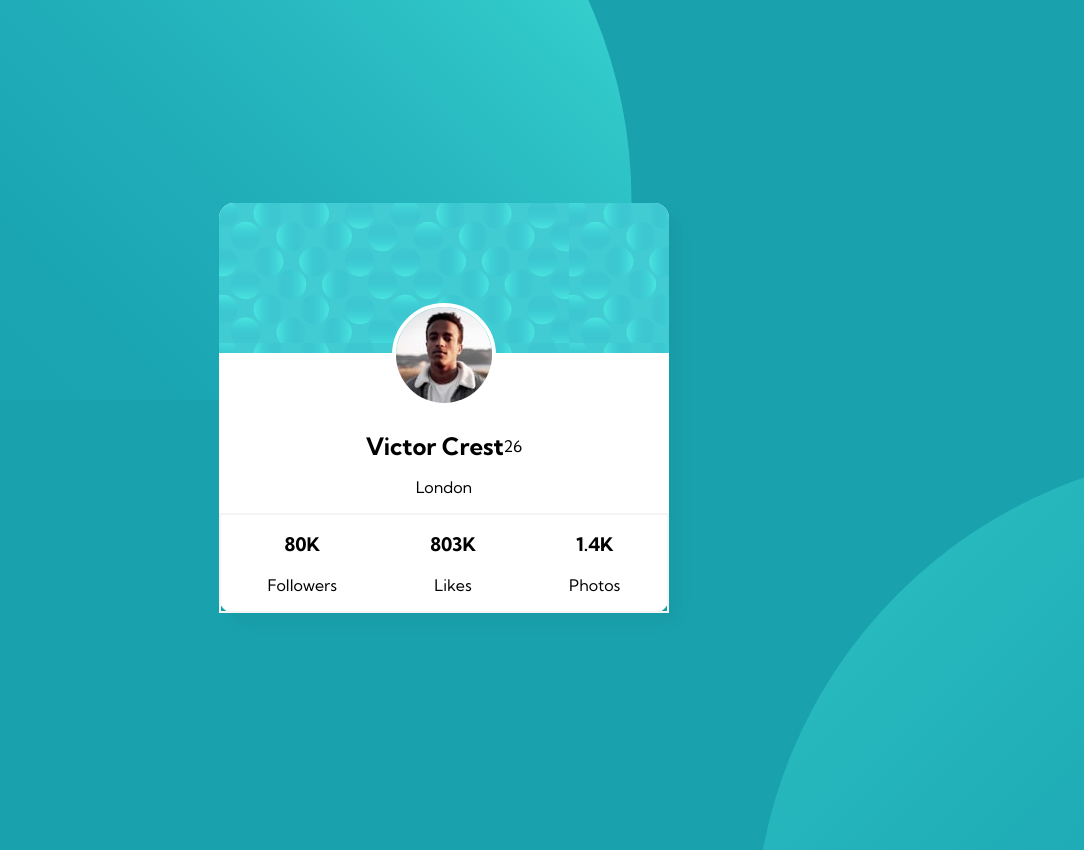
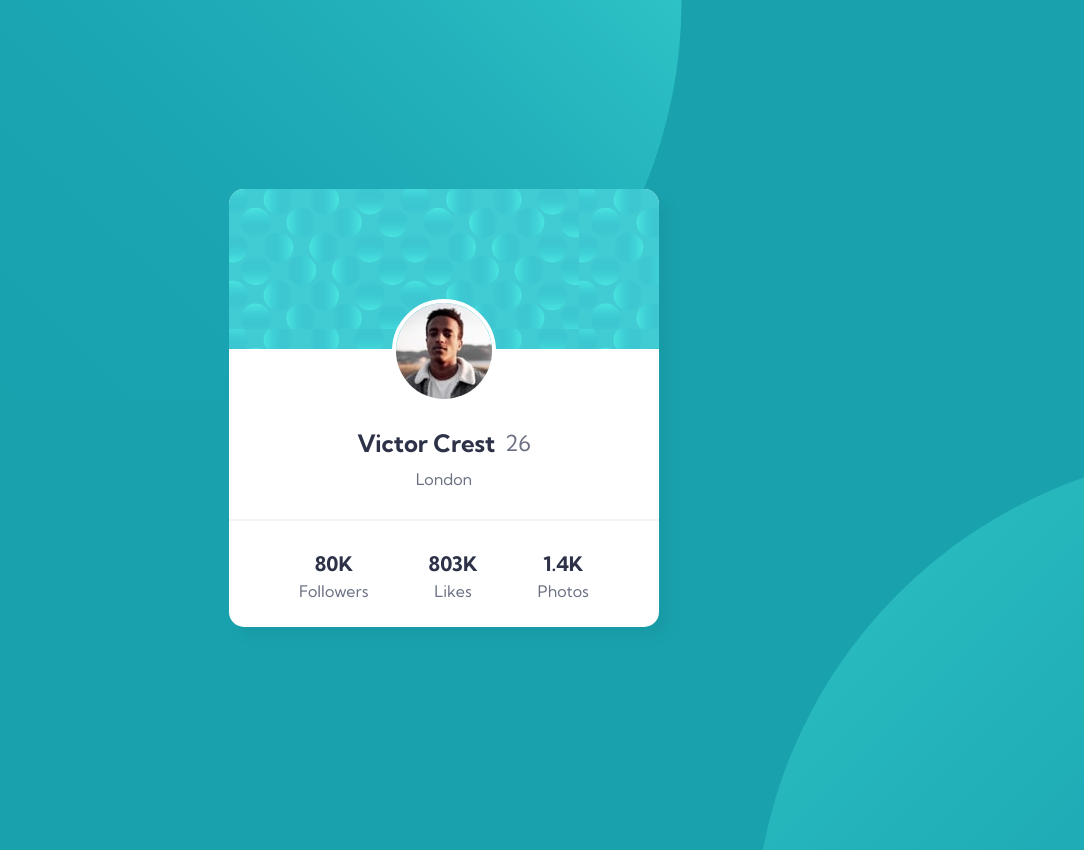
Before and after one commit to julianapsilva/Profile-card-component, a plain HTML site: page index.html in a window 1280 px wide. Shown: the top 850 px of the page, without its empty margins (196-1280 px from the left). Drawn offline with Linux system fonts and the light colour scheme.

Commit message:
att background

```diff
--- a/index.html
+++ b/index.html
@@ -28,14 +28,14 @@
   <main>
     <div class="image-profile">
     </div>
-          <img src="images/image-victor.jpg" alt="image profile">
-
-
-    <section class="profile">
-      <h1>Victor Crest</h1>
-      <p>26</p>
-    </section>
-    <p>London</p>
+    <img src="images/image-victor.jpg" alt="image profile">
+    <div class="profile-info">
+      <section class="profile">
+        <h1>Victor Crest</h1>
+        <p>26</p>
+      </section>
+      <span>London</span>
+    </div>
     <div class="metrics">
       <div>
         <h3>80K</h3>
@@ -52,7 +52,6 @@
     </div>
   </main>
 
-
   <div class="attribution">
     Challenge by <a href="https://www.frontendmentor.io?ref=challenge" target="_blank">Frontend Mentor</a>.
     Coded by <a href="#">Your Name Here</a>.
--- a/style.css
+++ b/style.css
@@ -3,27 +3,25 @@
     box-sizing: border-box;
     font-family: 'Kumbh Sans', sans-serif;
 }
-
 body{
     display: flex;
     flex-direction: column;
     justify-content: center;
     align-items: center;
     min-height: 100vh;
-    background-color:hsl(185, 75%, 39%) ;
+    background-color:hsl(185, 75%, 39%);
     overflow: hidden;
-
 }
 body::before{
     content: "";
     background-image: url(images/bg-pattern-top.svg);
     width: 100%;
-    height: 50vh;
+    height: 100vh;
     position: absolute;
-    top:0;
-    left:-150px;
+    top:-400px;
+    left:-100px;
     background-repeat: no-repeat;
-    background-position:left;
+    background-position: left;
 }
 body::after{
     content: "";
@@ -37,7 +35,7 @@ body::after{
 }
 main{
     text-align: center;
-    width: 450px;
+    width: 430px;
     box-shadow: 10px 10px 15px rgba(0,0,0,0.05);
     border-radius: 15px;
     background-color: #fff;
@@ -45,7 +43,7 @@ main{
 }
 .image-profile{
     background-image: url(images/bg-pattern-card.svg);
-    height: 150px;
+    height: 160px;
     border-top-right-radius: 15px;
     border-top-left-radius: 15px;
 }
@@ -59,16 +57,71 @@ img{
     display: flex;
     align-items: center;
     justify-content:center;
-    margin-bottom: -20px;
+    margin-bottom: -10px;
 }
-
+.profile-info{
+    padding-bottom: 30px;
+}
+h1{
+    color: hsl(229, 23%, 23%);
+}
+.profile p{
+    margin-left: 10px;
+    font-size: 22px;
+    color: hsl(227, 10%, 46%);
+}
+main span{
+    color: hsl(227, 10%, 46%);
+}
 .metrics{
-    border: 2px solid #f4f4f4;
+    border-top: 2px solid #f4f4f4;
     display: flex;
     justify-content: space-around;
     width: 100%;
+    padding-bottom: 10px;
+    padding-right: 40px;
+    padding-left: 40px;
+    padding-top: 10px;
+
+}
+.metrics h3{
+    color: hsl(229, 23%, 23%);
+    font-size: 20px;
+}
+.metrics p{
+    margin-top: -15px;
+    color: hsl(227, 10%, 46%);
 }
 
 .attribution{
     display:none;
 }
+
+@media(max-width: 600px){
+    body::before{
+        /* top:-500px;
+        left:-100px; */ top:0;
+        background-position: right;
+    }
+
+    body::after{
+        bottom:0;
+        /* left: 120px; */
+        left: 0;
+    }
+
+}
+
+@media(max-width: 500px){
+    main{
+        width: 350px;
+
+    }
+}
+
+@media(max-width: 400px){
+    main{
+        width: 300px;
+
+    }
+}
```
